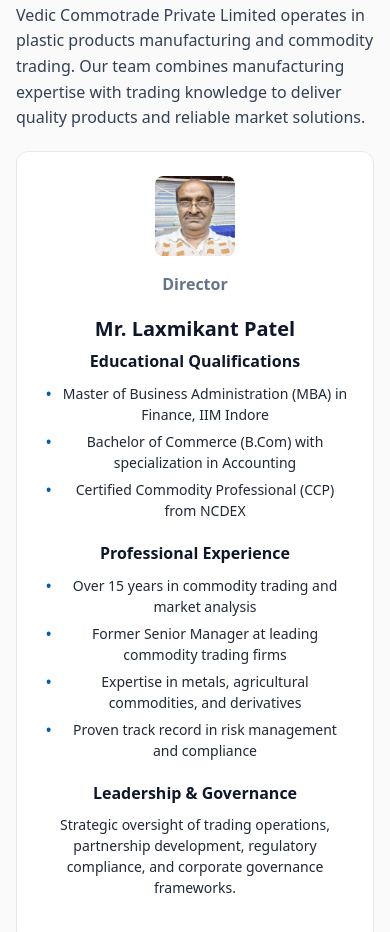
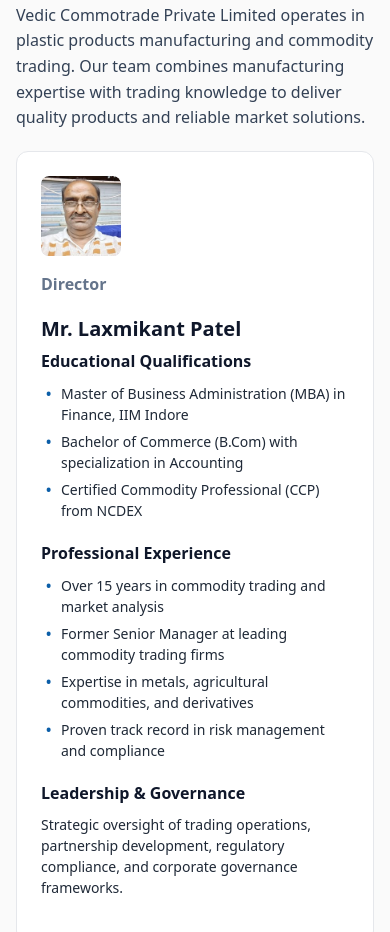
Before and after one commit to BlurryFace04/vedic-website, a website built with Vite: page index.html in a window 390 px wide. Shown: the part 2128-3060 px from the top of the page. Built offline with nearby package versions, Linux system fonts and the light colour scheme.

Commit message:
Fix mobile alignment: left-align person card content on phones

```diff
--- a/src/style.css
+++ b/src/style.css
@@ -82,8 +82,8 @@
 @media (max-width: 900px){
   .contact{grid-template-columns:1fr}
   .people{grid-template-columns:1fr}
-  .person{flex-direction:column;text-align:center;gap:16px}
-  .avatar{width:80px;height:80px;margin:0 auto}
+  .person{flex-direction:column;text-align:left;gap:16px}
+  .avatar{width:80px;height:80px;margin:0}
 }
 label{display:block;font-size:14px;margin:8px 0 6px;color:#334155}
 input, textarea{width:100%;background:#fff;color:#0f172a;border:1px solid var(--line);border-radius:8px;padding:10px;outline:none}
```
